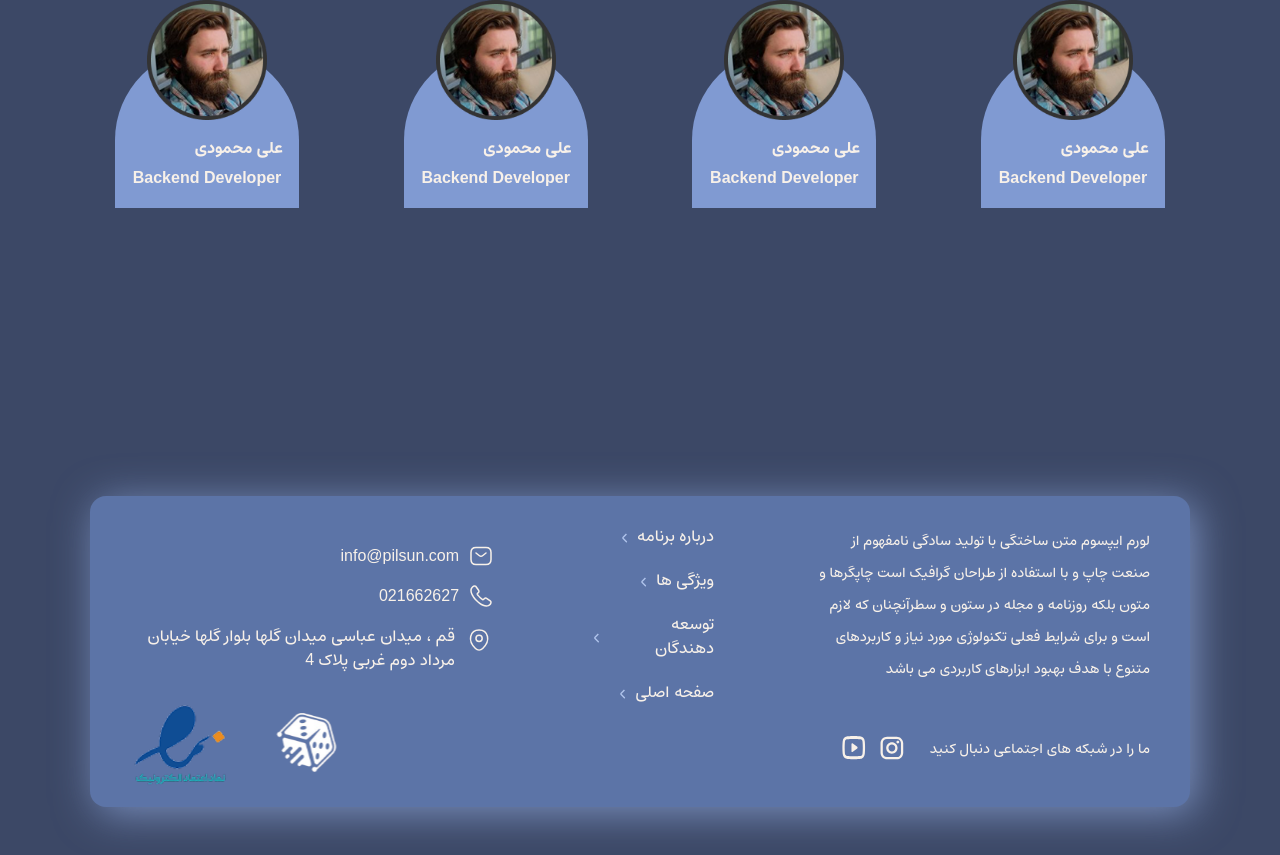
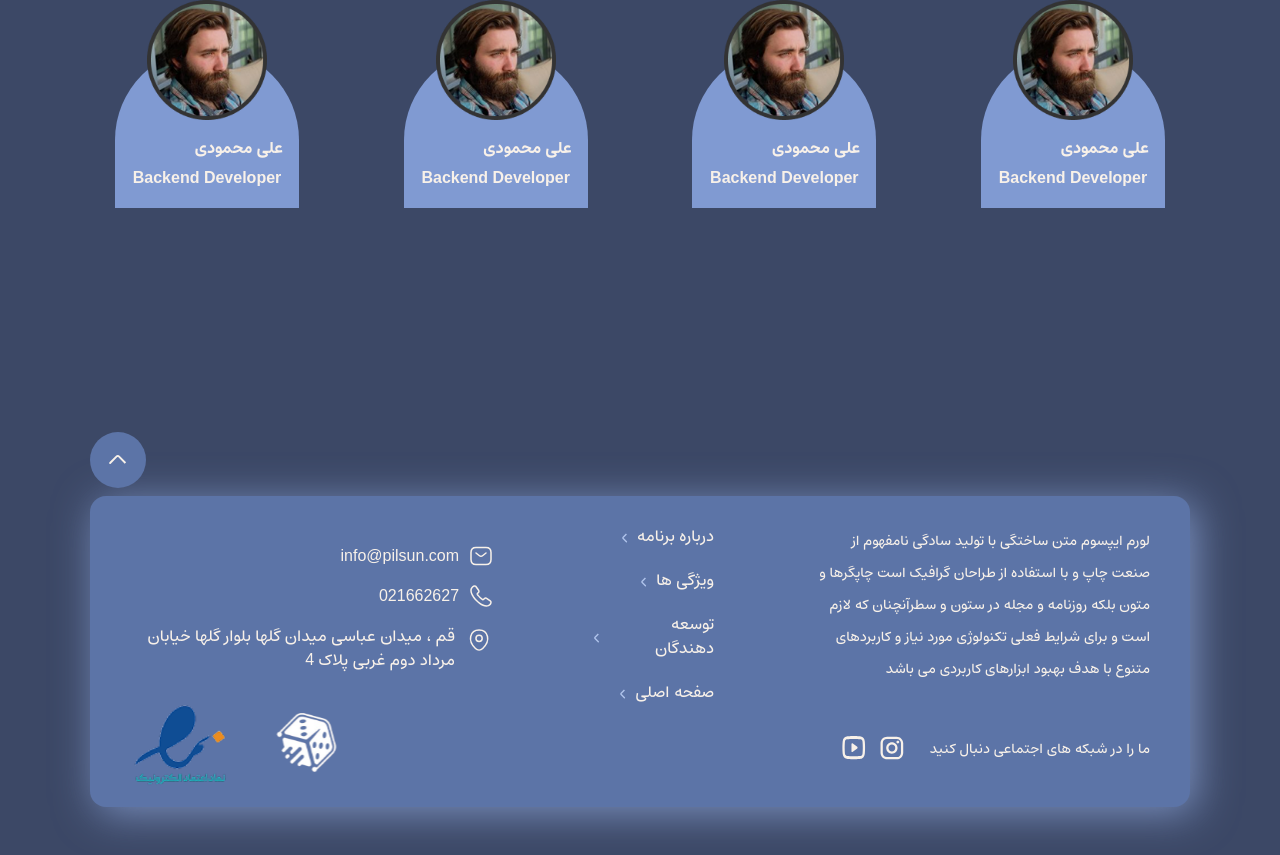
Before and after one commit to buordino/landing, a Next.js app: page / in a window 1280 px wide. Shown: the part 3215-4070 px from the top of the page. Built offline with nearby package versions, Linux system fonts and the light colour scheme.

Commit message:
feat(footer): add ScrollToTopButton component

```diff
--- a/src/components/Footer.tsx
+++ b/src/components/Footer.tsx
@@ -7,6 +7,7 @@ import LocationIcon from "./ui/icons/LocationIcon";
 import Logo from "./ui/Logo";
 import Image from "next/image";
 import FooterLinks from "./FooterLinks";
+import ScrollToTopButton from "./ui/ScrollToTopButton";
 
 const contactItems = [
   {
@@ -27,7 +28,7 @@ const contactItems = [
 const Footer = () => {
   return (
     <footer className="block max-w-[1250px] mx-auto mt-72 px-4 lg:px-[75px] mb-12">
-      <div className="w-full bg-secondary rounded-2xl pt-7 pb-4 px-10 shadow-5xl flex flex-row items-start">
+      <div className="relative w-full bg-secondary rounded-2xl pt-7 pb-4 px-10 shadow-5xl flex flex-row items-start">
         <div>
           <p className="font-medium text-sm leading-8 w-[340px]">
             لورم ایپسوم متن ساختگی با تولید سادگی نامفهوم از صنعت چاپ و با
@@ -76,6 +77,9 @@ const Footer = () => {
             </div>
           </div>
         </div>
+        <div className="absolute left-0 -top-16">
+          <ScrollToTopButton />
+        </div>
       </div>
     </footer>
   );
--- /dev/null
+++ b/src/components/ui/ScrollToTopButton.tsx
@@ -0,0 +1,23 @@
+"use client";
+
+import ArrowUp from "./icons/ArrowUp";
+
+const ScrollToTopButton = () => {
+  const scrollToTop = () => {
+    window.scrollTo({
+      top: 0,
+      behavior: "smooth",
+    });
+  };
+
+  return (
+    <button
+      onClick={scrollToTop}
+      className="size-14 bg-secondary rounded-full flex items-center justify-center cursor-pointer"
+    >
+      <ArrowUp className="fill-white w-6 h-6" />
+    </button>
+  );
+};
+
+export default ScrollToTopButton;
--- a/src/components/ui/icons/ArrowUp.tsx
+++ b/src/components/ui/icons/ArrowUp.tsx
@@ -1,16 +1,13 @@
-const ArrowUp = () => {
+import { IconPropsType } from "@/types/IconTypes";
+
+const ArrowUp = ({ className }: IconPropsType) => {
   return (
     <svg
       xmlns="http://www.w3.org/2000/svg"
-      width="37"
-      height="36"
       viewBox="0 0 37 36"
-      fill="none"
+      className={className}
     >
-      <path
-        d="M20.2259 12.825L19.1652 13.8857L20.2259 12.825ZM16.0506 12.825L17.1113 13.8857L16.0506 12.825ZM5.26746 21.4868C4.68168 22.0726 4.68168 23.0224 5.26747 23.6082C5.85325 24.194 6.803 24.194 7.38879 23.6082L6.32812 22.5475L5.26746 21.4868ZM29.9484 22.5475L31.009 21.4868L21.2866 11.7644L20.2259 12.825L19.1652 13.8857L28.8877 23.6082L29.9484 22.5475ZM20.2259 12.825L21.2866 11.7644C19.5526 10.0304 16.7239 10.0304 14.9899 11.7644L16.0506 12.825L17.1113 13.8857C17.6737 13.3233 18.6028 13.3233 19.1652 13.8857L20.2259 12.825ZM16.0506 12.825L14.9899 11.7644L5.26746 21.4868L6.32812 22.5475L7.38879 23.6082L17.1113 13.8857L16.0506 12.825Z"
-        fill="#F8F1E9"
-      />
+      <path d="M20.2259 12.825L19.1652 13.8857L20.2259 12.825ZM16.0506 12.825L17.1113 13.8857L16.0506 12.825ZM5.26746 21.4868C4.68168 22.0726 4.68168 23.0224 5.26747 23.6082C5.85325 24.194 6.803 24.194 7.38879 23.6082L6.32812 22.5475L5.26746 21.4868ZM29.9484 22.5475L31.009 21.4868L21.2866 11.7644L20.2259 12.825L19.1652 13.8857L28.8877 23.6082L29.9484 22.5475ZM20.2259 12.825L21.2866 11.7644C19.5526 10.0304 16.7239 10.0304 14.9899 11.7644L16.0506 12.825L17.1113 13.8857C17.6737 13.3233 18.6028 13.3233 19.1652 13.8857L20.2259 12.825ZM16.0506 12.825L14.9899 11.7644L5.26746 21.4868L6.32812 22.5475L7.38879 23.6082L17.1113 13.8857L16.0506 12.825Z" />
     </svg>
   );
 };
```
